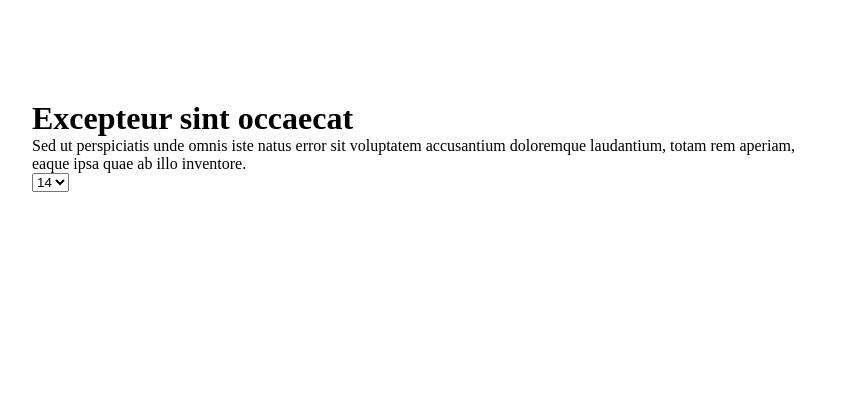
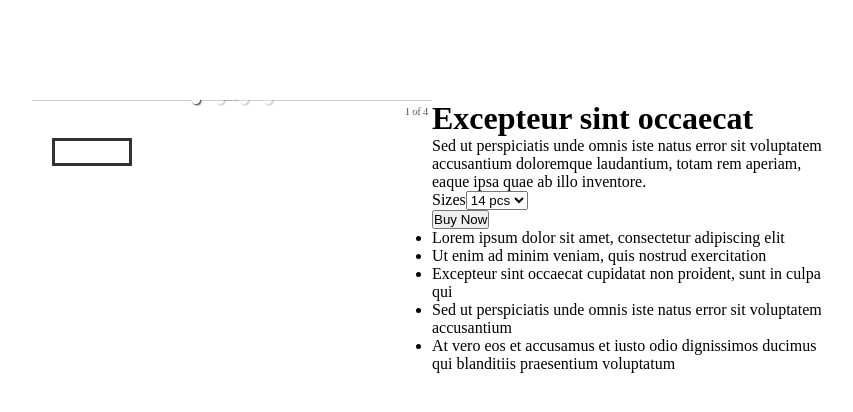
Before and after one commit to fimarkovicc/cmg-task-app, a React app: page / in a window 1280 px wide. Shown: the top 412 px of the page, without its empty margins (208-1061 px from the left). Built offline with nearby package versions, Linux system fonts and the light colour scheme; data requests are answered from the project's data file.

Commit message:
components update

```diff
--- a/package.json
+++ b/package.json
@@ -12,7 +12,9 @@
   "license": "MIT",
   "dependencies": {
     "react": "^17.0.1",
-    "react-dom": "^17.0.1"
+    "react-dom": "^17.0.1",
+    "react-responsive-carousel": "^3.2.21",
+    "react-uuid": "^1.0.2"
   },
   "devDependencies": {
     "@babel/core": "^7.12.10",
@@ -22,6 +24,7 @@
     "babel-loader": "^8.2.2",
     "concurrently": "^6.2.0",
     "css-loader": "^6.2.0",
+    "file-loader": "^6.2.0",
     "html-webpack-plugin": "^4.5.1",
     "json-server": "^0.16.3",
     "style-loader": "^3.2.1",
--- a/src/components/App.js
+++ b/src/components/App.js
@@ -2,7 +2,8 @@ import React from "react"
 import ProductContainer from "./Product/ProductContainer"
 
 function App() {
-  return <ProductContainer />
+  const url = "http://localhost:5000/products/1"
+  return <ProductContainer url={url} />
 }
 
 export default App
--- /dev/null
+++ b/src/components/Product/BuyButton.js
@@ -0,0 +1,13 @@
+import React from 'react'
+
+function BuyButton(props) {
+    const [title, currentSize] = props.item
+
+    const handleClick = () => alert(`You bought ${currentSize ? currentSize + 'pcs of ' : ''} ${title}.`)
+
+    return (
+        <button onClick={handleClick} className="product__data__buy">Buy Now</button>
+    )
+}
+
+export default BuyButton
--- /dev/null
+++ b/src/components/Product/ImageDisplay.js
@@ -0,0 +1,33 @@
+import React, { useState } from "react"
+import "react-responsive-carousel/lib/styles/carousel.min.css" // requires a loader
+import { Carousel } from "react-responsive-carousel"
+import uuid from "react-uuid"
+import noimagefallback from './../../../assets/images/placeholder-no-image.png'
+
+function ImageDisplay(props) {
+  const { currentsize, images } = props
+
+  if (!currentsize || images.filter((item) => item.size == currentsize)[0].images.length == 0) {
+    return (
+      <img src={noimagefallback} />
+    )
+  }
+
+  return (
+
+    <Carousel key={uuid()}>
+
+      {images
+        .filter((item) => item.size == currentsize)
+        .map((item) =>
+          item.images.map((image, i) => (
+            <div key={i}>
+              <img src={image} />
+            </div>
+          ))
+        )}
+    </Carousel>
+  )
+}
+
+export default ImageDisplay
--- a/src/components/Product/Product.js
+++ b/src/components/Product/Product.js
@@ -2,6 +2,9 @@ import React, { useState } from "react"
 import Title from "./Title"
 import Description from "./Description"
 import SizeSelect from "./SizeSelect"
+import BuyButton from "./BuyButton"
+import Specs from "./Specs"
+import ImageDisplay from "./ImageDisplay"
 
 function Product(props) {
   const { id, title, desc, specs, sizes, images } = props.data
@@ -10,7 +13,9 @@ function Product(props) {
 
   return (
     <div className="product">
-      <div className="product__image-display"></div>
+      <div className="product__image-display">
+        <ImageDisplay images={images} currentsize={currentSize} />
+      </div>
       <div className="product__data">
         <Title title={title} />
         <Description desc={desc} />
@@ -19,6 +24,8 @@ function Product(props) {
           currentSize={currentSize}
           setCurrentSize={setCurrentSize}
         />
+        <BuyButton item={[title, currentSize]} />
+        <Specs specs={specs} />
       </div>
     </div>
   )
--- a/src/components/Product/ProductContainer.js
+++ b/src/components/Product/ProductContainer.js
@@ -1,12 +1,11 @@
 import React, { useState, useEffect } from "react"
 import Product from "./Product"
 
-function ProductContainer() {
+function ProductContainer({url}) {
   const [loading, setLoading] = useState(true)
   const [data, setData] = useState(null)
 
   useEffect(async () => {
-    const url = "http://localhost:5000/products/1"
     const response = await fetch(url)
     if (response.status >= 200 && response.status <= 299) {
       const data = await response.json()
--- a/src/components/Product/SizeSelect.js
+++ b/src/components/Product/SizeSelect.js
@@ -8,6 +8,8 @@ function SizeSelect({ sizes, currentSize, setCurrentSize }) {
 
   return (
     <>
+      <label>
+        Sizes
         <select
           value={currentSize}
           onChange={handleSizeChange}
@@ -16,10 +18,11 @@ function SizeSelect({ sizes, currentSize, setCurrentSize }) {
         >
           {sizes.map((item, i) => (
             <option value={item} key={i}>
-            {item}
+              {item} pcs
             </option>
           ))}
         </select>
+      </label>
       {!currentSize && <span>No sizes available</span>}
     </>
   )
--- /dev/null
+++ b/src/components/Product/Specs.js
@@ -0,0 +1,15 @@
+import React from "react"
+
+function Specs({ specs }) {
+  return specs.length > 0 ? (
+    <ul>
+      {specs.map((item, i) => (
+        <li key={i}>{item}</li>
+      ))}
+    </ul>
+  ) : (
+    <p>This product has no specs.</p>
+  )
+}
+
+export default Specs
--- a/src/index.css
+++ b/src/index.css
@@ -18,3 +18,12 @@
     max-width: 800px;
     margin:100px auto 0 auto;
 }
+
+.product__image-display, .product__data {
+    flex:1;
+    max-width:400px;
+}
+
+.product__data__buy {
+    display: block;
+}
--- a/webpack.config.js
+++ b/webpack.config.js
@@ -10,15 +10,24 @@ module.exports = {
   module: {
     rules: [
       {
+        test: /\.(png|jpg|jpeg|gif)$/,
+        use: [
+          {
+            loader: "file-loader",
+            options: {},
+          },
+        ],
+      },
+      {
         test: /\.css$/,
-        use: ['style-loader','css-loader']
+        use: ["style-loader", "css-loader"],
       },
       {
         test: /\.js$/,
         exclude: /node_modules/,
         use: {
           loader: "babel-loader",
-        }
+        },
       },
     ],
   },
```
Also changed, not shown: assets/images/placeholder-no-image.png (added), 1 other file (tests, documents, lock files or other folders). Lines whose indentation alone changed are shown as unchanged.
